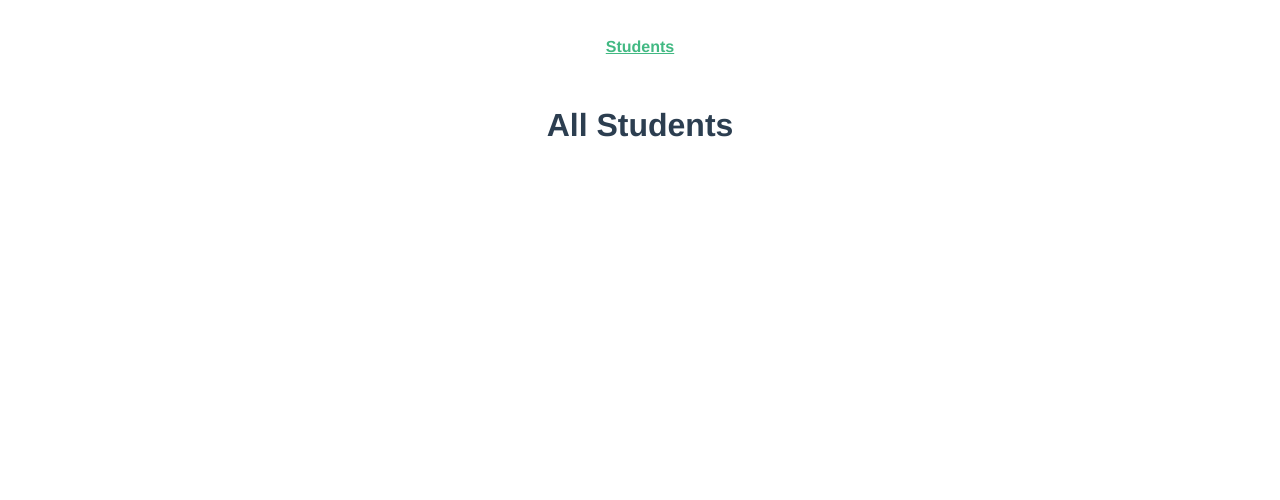
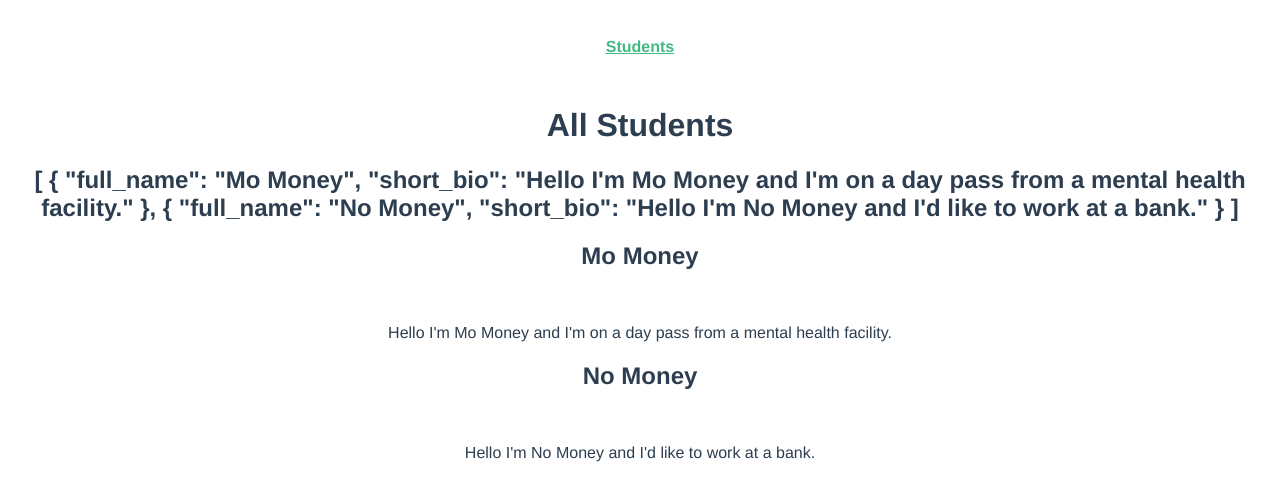
Before and after one commit to codelander-actualize/online-resumes-app, a Vue app: page / in a window 1280 px wide. Shown: the top 500 px of the page. Built offline with nearby package versions, Linux system fonts and the light colour scheme.

Commit message:
added data function variable data for testing

```diff
--- a/src/views/StudentsIndex.vue
+++ b/src/views/StudentsIndex.vue
@@ -1,6 +1,7 @@
 <template>
   <div class="students-index">
     <h1>All Students</h1>
+    <h2>{{ students }}</h2>
     <div v-for="student in students">
       <h2>{{ student.full_name }}</h2>
       <img v-bind:src="student.photo">
@@ -15,7 +16,10 @@ import axios from "axios";
 export default {
   data: function() {
     return {
-      students: []
+      students: [
+        { full_name: "Mo Money", short_bio: "Hello I'm Mo Money and I'm on a day pass from a mental health facility." },
+        { full_name: "No Money", short_bio: "Hello I'm No Money and I'd like to work at a bank." }
+      ]
     };
   },
   created: function() {
```
